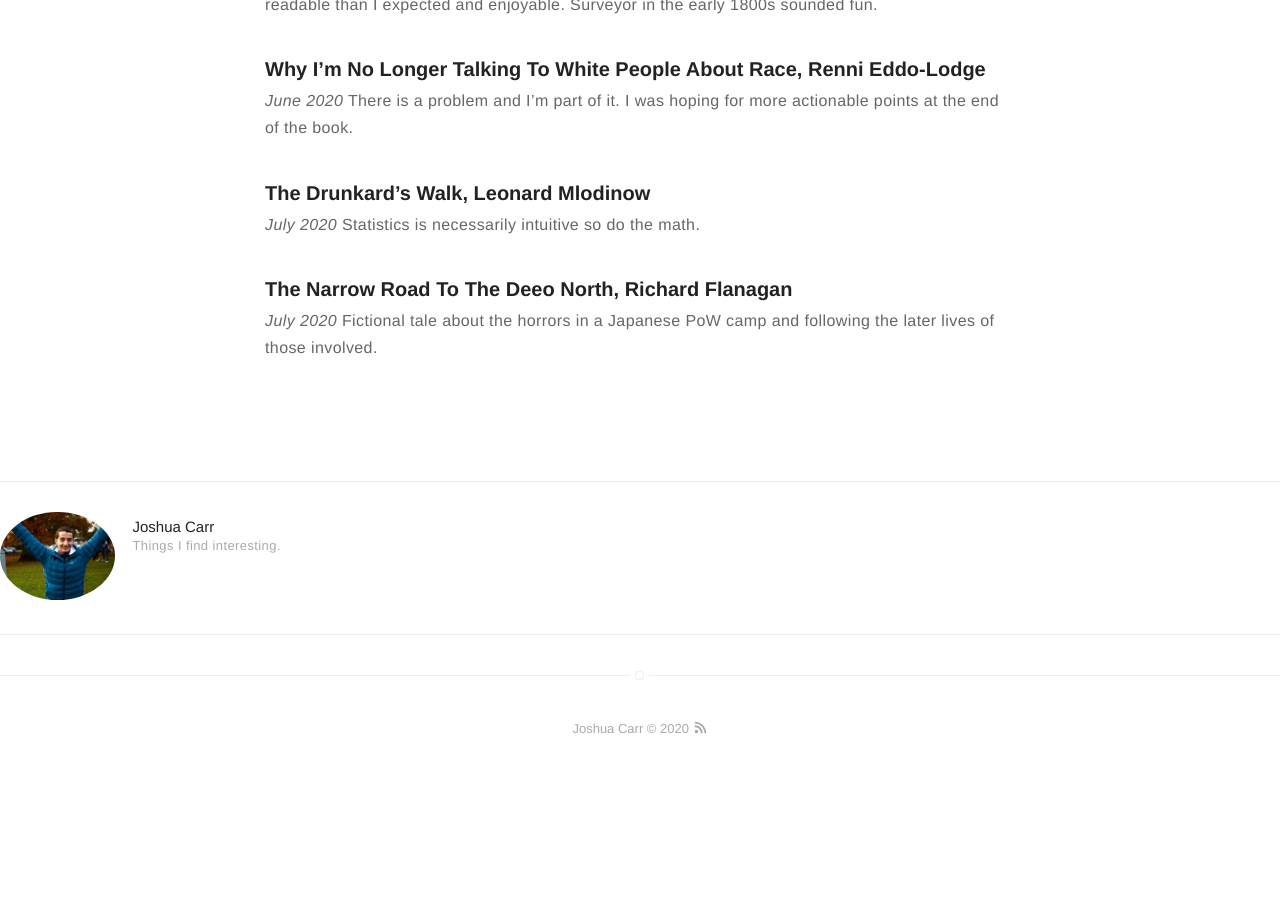
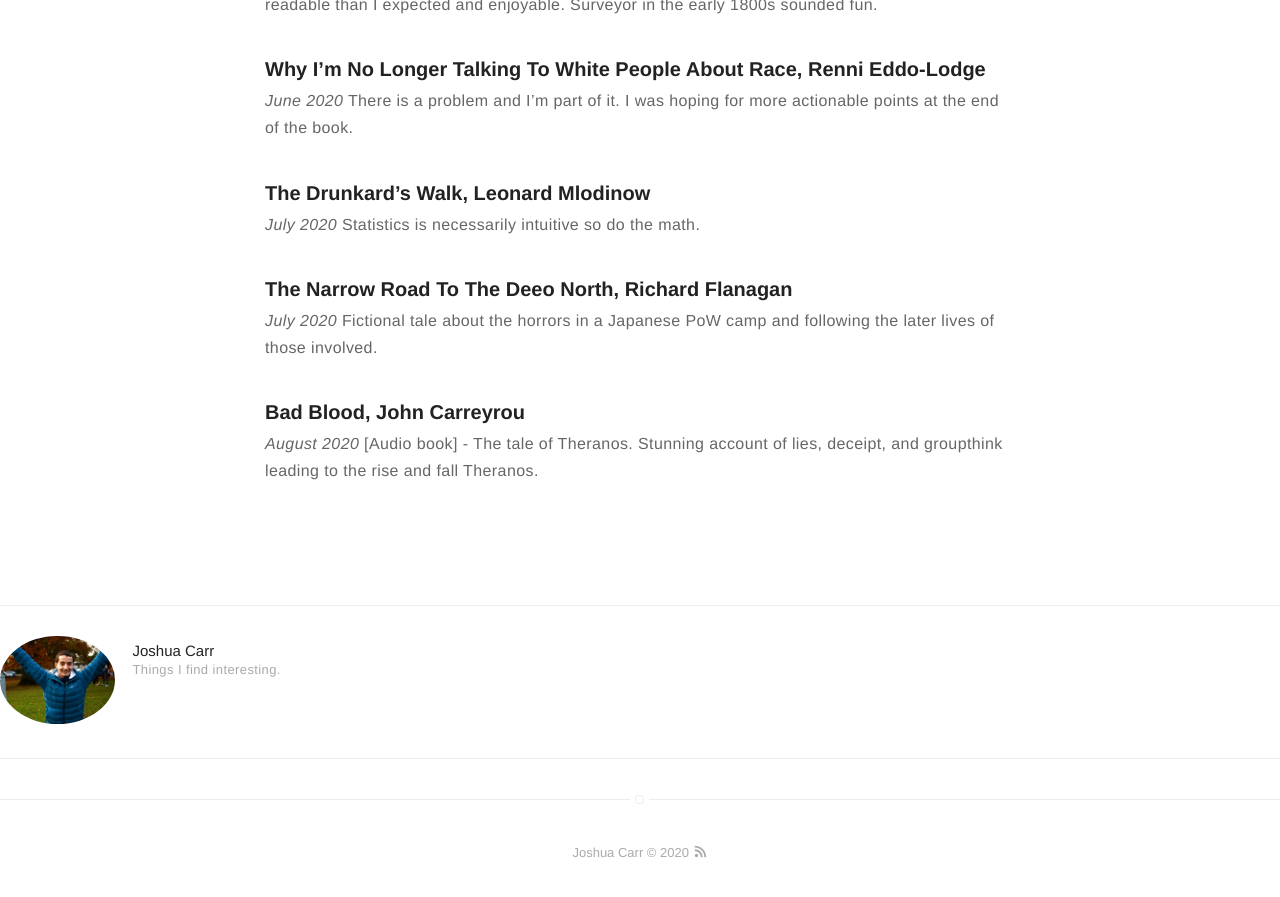
Before and after one commit to jc782/jc782.github.io, a Jekyll site: the page built from _posts/2020-04-06-BookReviews.markdown, in a window 1280 px wide and 900 px high, scrolled down 2381 px. Shown: the top 897 px of the window. Built offline with Jekyll 4.4.1, drawn with Linux system fonts in a browser that asks for light colours; before the commit the page ends 3157 px from its top, so only the background shows below that.

Commit message:
add bad blood

```diff
--- a/_posts/2020-04-06-BookReviews.markdown
+++ b/_posts/2020-04-06-BookReviews.markdown
@@ -87,3 +87,7 @@ Statistics is necessarily intuitive so do the math.
 ### The Narrow Road To The Deeo North, Richard Flanagan
 *July 2020*
 Fictional tale about the horrors in a Japanese PoW camp and following the later lives of those involved.
+
+### Bad Blood, John Carreyrou
+*August 2020*
+[Audio book] - The tale of Theranos. Stunning account of lies, deceipt, and groupthink leading to the rise and fall Theranos.
```
